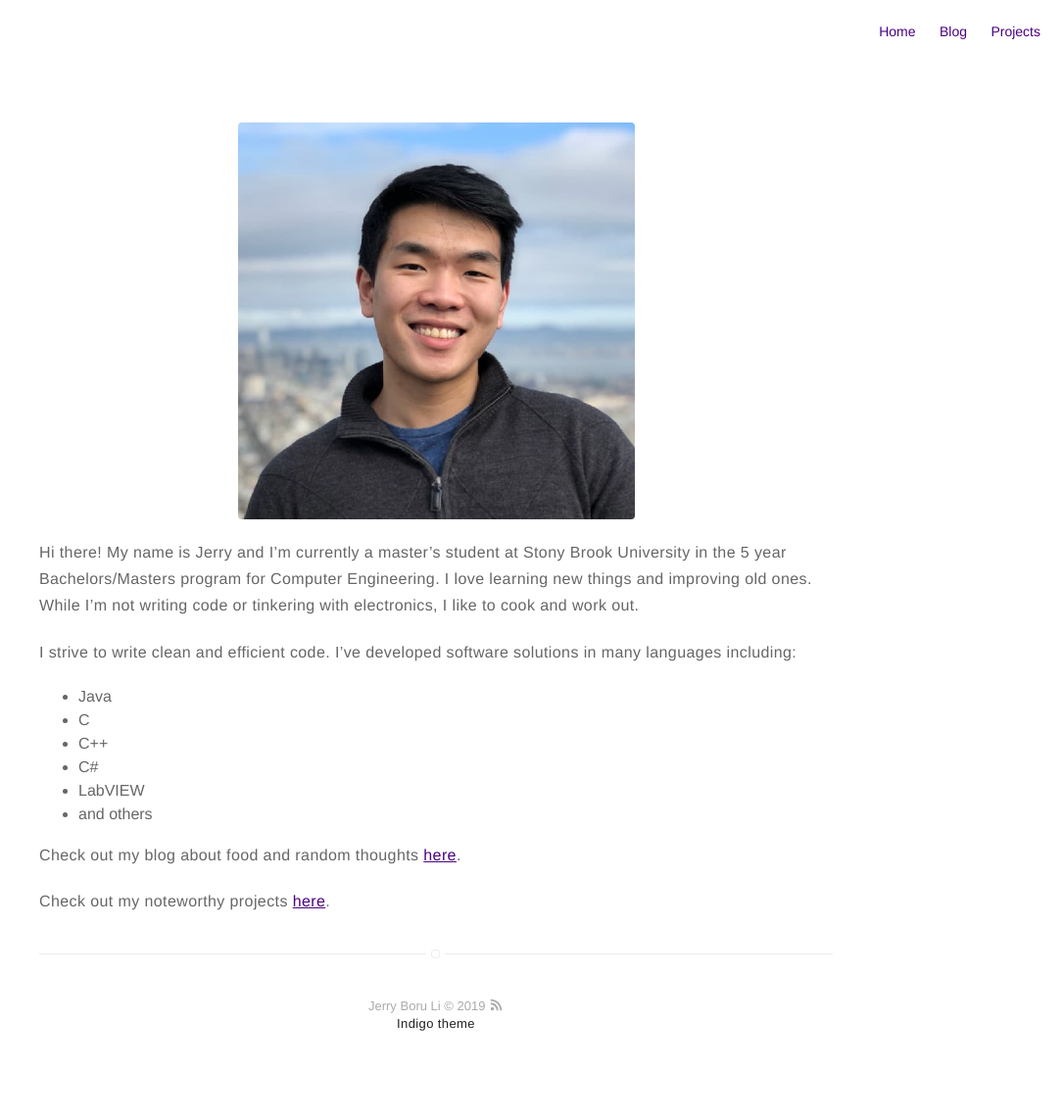
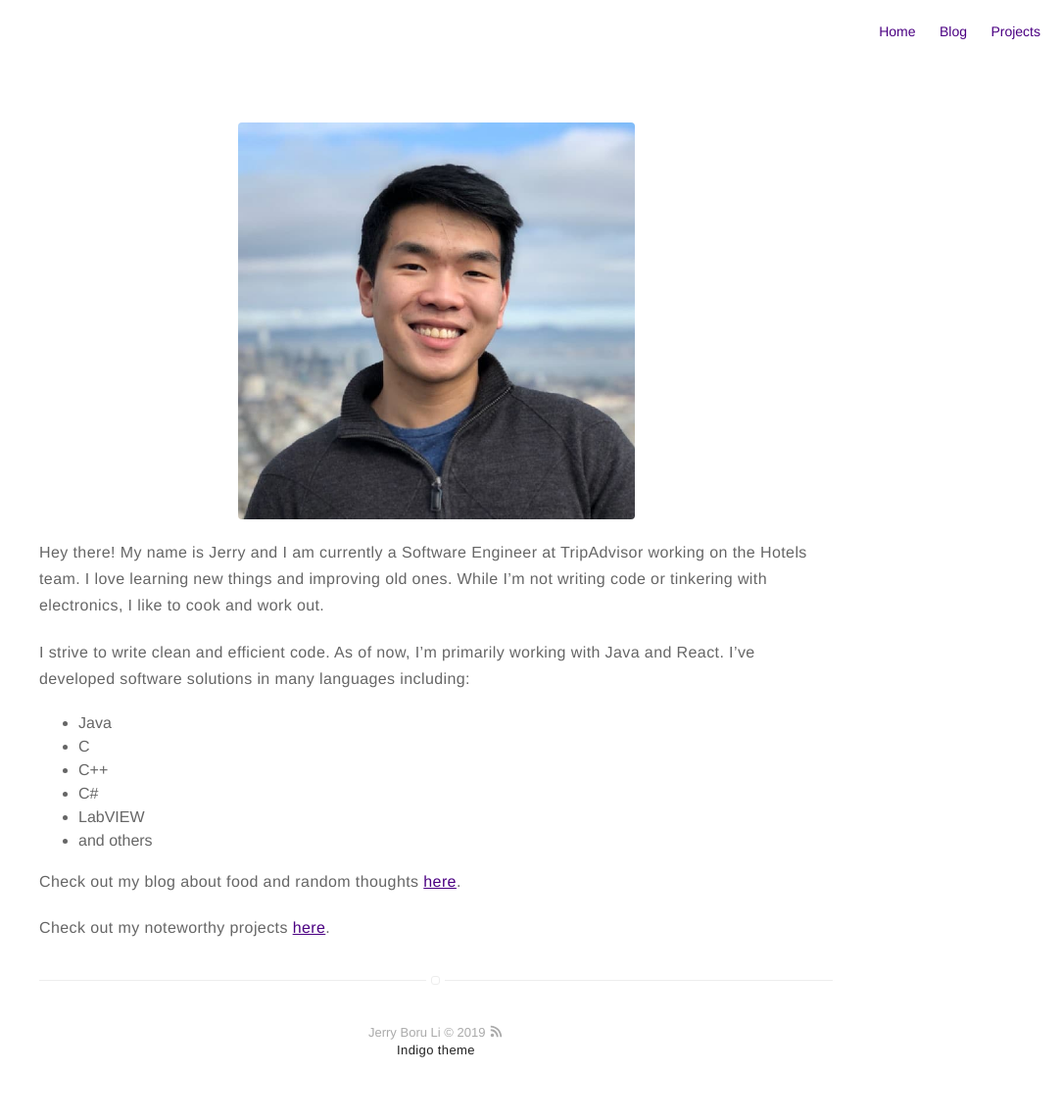
Before and after one commit to JerryBLi/jerrybli.github.io, a Jekyll site: the page built from about.md, in a window 1280 px wide. Shown: the whole page at 98% size, without its empty margins (195-1280 px from the left). Built offline with Jekyll 4.4.1, drawn with Linux system fonts in a browser that asks for light colours; before the commit the page ends 1116 px from its top, so only the background shows below that.

Commit message:
Update about.md

```diff
--- a/about.md
+++ b/about.md
@@ -4,9 +4,9 @@ layout: page
 ---
 ![Profile Image]({{ site.url }}/{{ site.picture }})
 
-Hi there! My name is Jerry and I'm currently a master's student at Stony Brook University in the 5 year Bachelors/Masters program for Computer Engineering. I love learning new things and improving old ones. While I'm not writing code or tinkering with electronics, I like to cook and work out.
+Hey there! My name is Jerry and I am currently a Software Engineer at TripAdvisor working on the Hotels team. I love learning new things and improving old ones. While I'm not writing code or tinkering with electronics, I like to cook and work out.
 
-I strive to write clean and efficient code. I've developed software solutions in many languages including:
+I strive to write clean and efficient code. As of now, I'm primarily working with Java and React. I've developed software solutions in many languages including:
 * Java
 * C
 * C++
```
